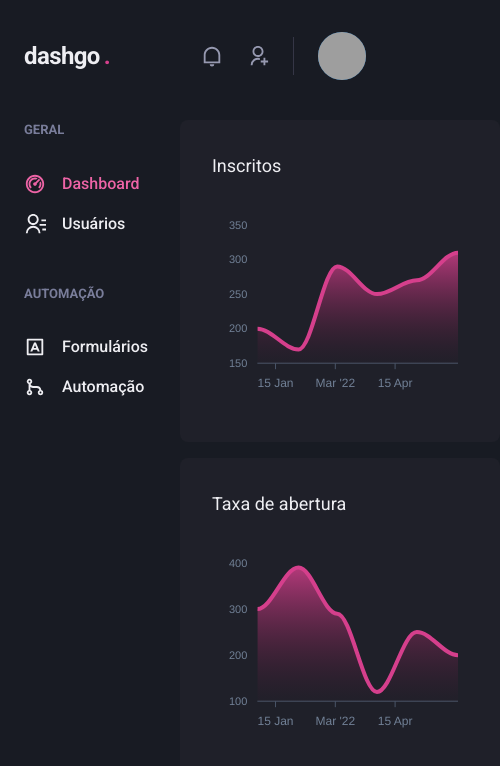
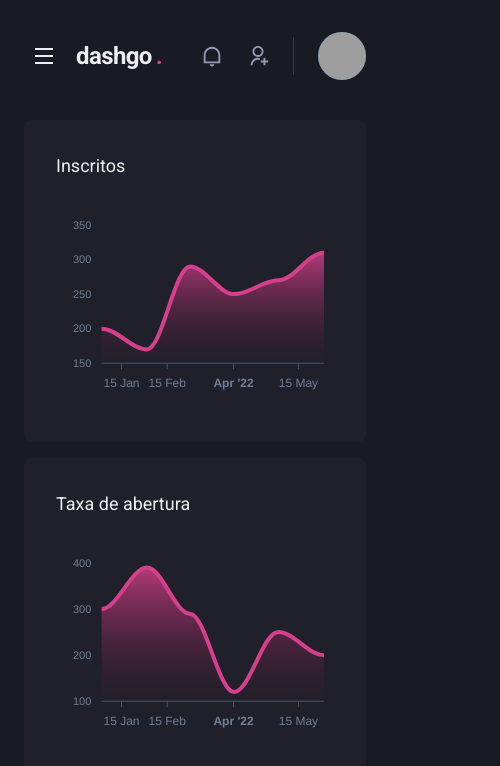
Before and after one commit to ivanvinicius/dashgo, a Next.js app: page /dashboard in a window 390 px wide. Shown: the top 766 px of the page, 500 px wide, since content can reach past the window. Built offline with nearby package versions, Linux system fonts and the light colour scheme; grey boxes are pictures that could not be loaded.

Commit message:
chore: responsive sidebar

```diff
--- a/src/components/Header/index.tsx
+++ b/src/components/Header/index.tsx
@@ -1,4 +1,7 @@
-import { Flex, useBreakpointValue } from '@chakra-ui/react'
+import { Flex, Icon, IconButton, useBreakpointValue } from '@chakra-ui/react'
+import { RiMenuLine } from 'react-icons/ri'
+
+import { useSidebarDrawer } from '../../hooks/SidebarDrawer'
 
 import { Logo } from './Logo'
 import { NotificationNav } from './NotificationNav'
@@ -6,6 +9,8 @@
 import { SearchBar } from './SearchBar'
 
 export function Header() {
+  const { onOpen } = useSidebarDrawer()
+
   const isWideScreen = useBreakpointValue({
     base: false,
     lg: true
@@ -20,8 +25,20 @@
       mt="4"
       px="6"
       mx="auto"
-      align="center"
+      alignItems="center"
     >
+      {!isWideScreen && (
+        <IconButton
+          aria-label="Open drawer navigation"
+          display="flex"
+          mr="3"
+          fontSize="24"
+          variant="unstyled"
+          icon={<Icon as={RiMenuLine} alignSelf="center" />}
+          onClick={onOpen}
+        />
+      )}
+
       <Logo />
 
       {isWideScreen && <SearchBar />}
--- /dev/null
+++ b/src/components/Sidebar/SidebarNav.tsx
@@ -0,0 +1,28 @@
+import { Stack } from '@chakra-ui/react'
+import {
+  RiDashboard2Line,
+  RiContactsLine,
+  RiInputMethodLine,
+  RiGitMergeLine
+} from 'react-icons/ri'
+
+import { NavLink } from './NavLink'
+import { NavSection } from './NavSection'
+
+export function SidebarNav() {
+  return (
+    <Stack spacing="12" align="flex-start">
+      <NavSection title="Geral">
+        <NavLink icon={RiDashboard2Line} active>
+          Dashboard
+        </NavLink>
+        <NavLink icon={RiContactsLine}>Usuários</NavLink>
+      </NavSection>
+
+      <NavSection title="Automação">
+        <NavLink icon={RiInputMethodLine}>Formulários</NavLink>
+        <NavLink icon={RiGitMergeLine}>Automação</NavLink>
+      </NavSection>
+    </Stack>
+  )
+}
--- a/src/components/Sidebar/index.tsx
+++ b/src/components/Sidebar/index.tsx
@@ -1,30 +1,45 @@
-import { Box, Stack } from '@chakra-ui/react'
 import {
-  RiDashboard2Line,
-  RiContactsLine,
-  RiInputMethodLine,
-  RiGitMergeLine
-} from 'react-icons/ri'
+  Box,
+  useBreakpointValue,
+  Drawer,
+  DrawerOverlay,
+  DrawerContent,
+  DrawerCloseButton,
+  DrawerHeader,
+  DrawerBody
+} from '@chakra-ui/react'
 
-import { NavLink } from './NavLink'
-import { NavSection } from './NavSection'
+import { useSidebarDrawer } from '../../hooks/SidebarDrawer'
+
+import { SidebarNav } from './SidebarNav'
 
 export function Sidebar() {
+  const { isOpen, onClose } = useSidebarDrawer()
+  const isDrawer = useBreakpointValue({
+    base: true,
+    lg: false
+  })
+
+  if (isDrawer) {
+    return (
+      <Drawer isOpen={isOpen} placement="left" onClose={onClose}>
+        <DrawerOverlay>
+          <DrawerContent bg="gray.800" p="4">
+            <DrawerCloseButton mt="6" />
+            <DrawerHeader>Navegação</DrawerHeader>
+
+            <DrawerBody>
+              <SidebarNav />
+            </DrawerBody>
+          </DrawerContent>
+        </DrawerOverlay>
+      </Drawer>
+    )
+  }
+
   return (
     <Box as="aside" w="64" mr="8">
-      <Stack spacing="12" align="flex-start">
-        <NavSection title="Geral">
-          <NavLink icon={RiDashboard2Line} active>
-            Dashboard
-          </NavLink>
-          <NavLink icon={RiContactsLine}>Usuários</NavLink>
-        </NavSection>
-
-        <NavSection title="Automação">
-          <NavLink icon={RiInputMethodLine}>Formulários</NavLink>
-          <NavLink icon={RiGitMergeLine}>Automação</NavLink>
-        </NavSection>
-      </Stack>
+      <SidebarNav />
     </Box>
   )
 }
--- /dev/null
+++ b/src/hooks/SidebarDrawer.tsx
@@ -0,0 +1,45 @@
+import { useDisclosure, UseDisclosureProps } from '@chakra-ui/react'
+import { useRouter } from 'next/router'
+import { createContext, ReactNode, useContext, useEffect } from 'react'
+
+interface ISidebarDrawerProviderProps {
+  children: ReactNode
+}
+
+const SidebarDrawerContext = createContext<UseDisclosureProps>(
+  {} as UseDisclosureProps
+)
+
+function SidebarDrawerProvider({ children }: ISidebarDrawerProviderProps) {
+  const { asPath } = useRouter()
+  const disclosure = useDisclosure()
+
+  /**
+   * By default, the drawer stays open when a redirect occours, then we need
+   * to implement this method to watch the urlPath, and close the drawer when
+   * its change
+   */
+  useEffect(() => {
+    disclosure.onClose()
+  }, [asPath])
+
+  return (
+    <SidebarDrawerContext.Provider value={disclosure}>
+      {children}
+    </SidebarDrawerContext.Provider>
+  )
+}
+
+function useSidebarDrawer(): UseDisclosureProps {
+  const context = useContext(SidebarDrawerContext)
+
+  if (!context) {
+    throw new Error(
+      'useSidebarDrawer hook must be wrapped by SidebarDrawerProvider.'
+    )
+  }
+
+  return context
+}
+
+export { SidebarDrawerProvider, useSidebarDrawer }
--- /dev/null
+++ b/src/hooks/index.tsx
@@ -0,0 +1,11 @@
+import { ReactNode } from 'react'
+
+import { SidebarDrawerProvider } from './SidebarDrawer'
+
+interface IAppProvider {
+  children: ReactNode
+}
+
+export function AppProvider({ children }: IAppProvider) {
+  return <SidebarDrawerProvider>{children}</SidebarDrawerProvider>
+}
--- a/src/pages/_app.tsx
+++ b/src/pages/_app.tsx
@@ -1,12 +1,15 @@
 import { AppProps } from 'next/app'
 import { ChakraProvider } from '@chakra-ui/react'
 
+import { AppProvider } from '../hooks'
 import { theme } from '../styles/theme'
 
 export default function MyApp({ Component, pageProps }: AppProps) {
   return (
     <ChakraProvider theme={theme}>
-      <Component {...pageProps} />
+      <AppProvider>
+        <Component {...pageProps} />
+      </AppProvider>
     </ChakraProvider>
   )
 }
```
Also changed, not shown: .eslintrc.json.
